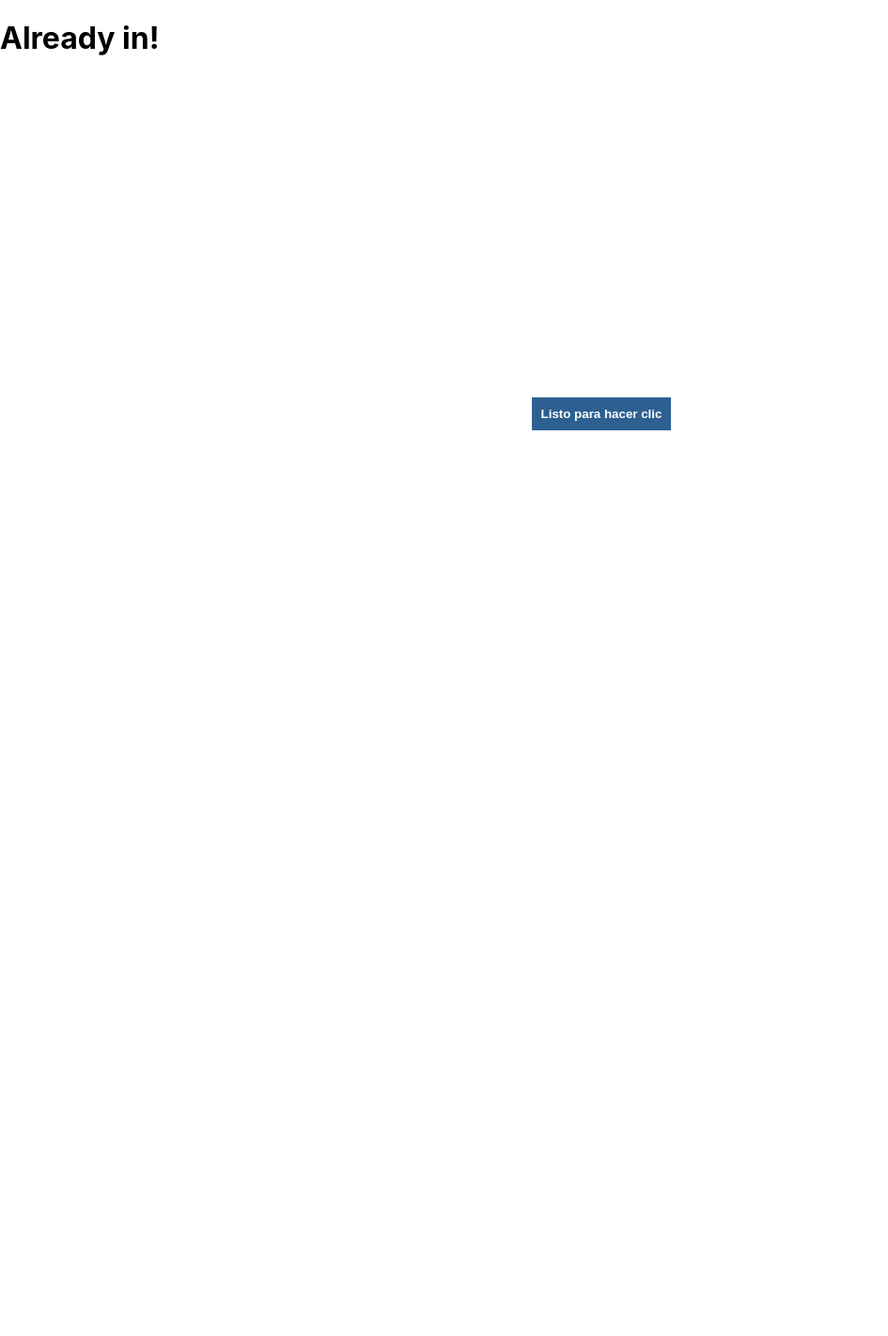
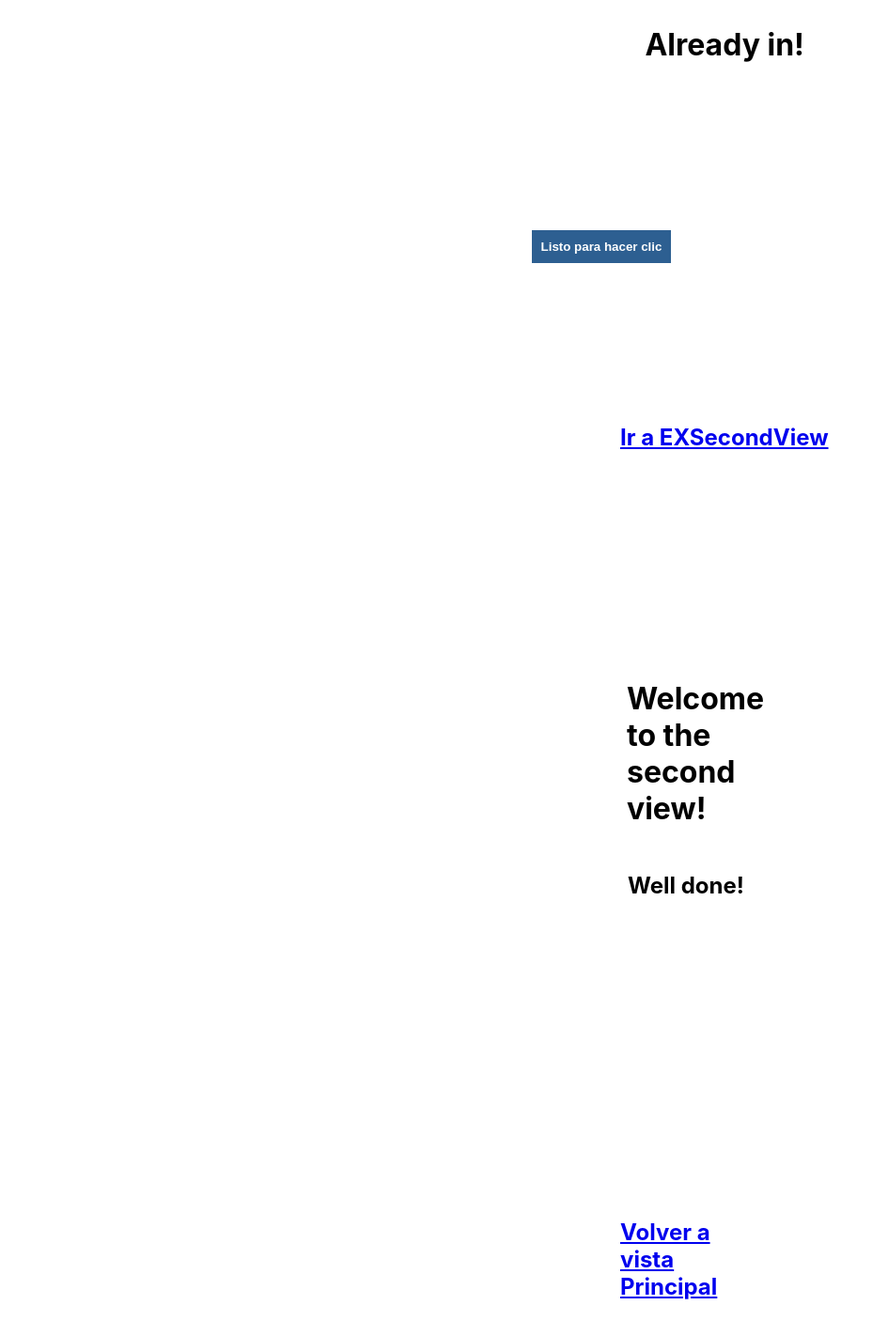
Before and after one commit to AMoret01/Ex2Ev, a React (Create React App) app: page /EXSecondView in a window 1280 px wide. Shown: the top 1422 px of the page at 94% size, without its empty margins (0-945 px from the left). Before the commit the page ends 800 px from the top, so only its background shows below. Built offline with nearby package versions, Linux system fonts and the light colour scheme.

Commit message:
Ejercicio 4 finalizado

```diff
--- a/package.json
+++ b/package.json
@@ -8,6 +8,7 @@
     "@testing-library/user-event": "^12.8.3",
     "react": "^17.0.2",
     "react-dom": "^17.0.2",
+    "react-router-dom": "^5.2.0",
     "react-scripts": "4.0.3",
     "web-vitals": "^1.1.1"
   },
--- a/src/App.css
+++ b/src/App.css
@@ -1,6 +1,12 @@
 .main-screen {
   min-height: 100vh;
+  min-width: 100vh;
   display: flex;
   flex-direction: column;
   justify-content: center;
 }
+
+h2 {
+  padding-bottom: 300px;
+  margin-left: 660px;
+}
--- a/src/App.js
+++ b/src/App.js
@@ -2,12 +2,45 @@ import {EXButton} from './EXButton/EXButton';
 import {JustDoIt} from './EXButton/EXButton';
 import './App.css';
 import Inside from './Inside';
+import {Switch, Route, Link} from 'react-router-dom';
+import EXSecondView from './EXSecondView'
+import { Fragment } from 'react';
 
-const App = () => (
-  <div className="main-screen">
-    <Inside TITULO = {'Already in!'}>Welcome to the IT world!</Inside>
-    <EXButton title="Listo para hacer clic"></EXButton>
-  </div>
-);
+//const message = ["Here button. I called you!"];
+
+// const callMe = (props) => {
+//   if (props === message)
+//   {
+//     function finalMessage(){
+//       const result = message.map((item,index) => <EXButton key={index} title = {item}></EXButton>)
+//       return result;
+//     }
+//     return finalMessage()
+//   }
+// };
+function App() {
+  return (
+    <Fragment>
+    <div className="main-screen">
+        <Inside TITULO = {'Already in!'}>Welcome to the IT world!</Inside>
+        <EXButton /*method={callMe(message)}*/ title={"Listo para hacer clic"}></EXButton>
+        <h2>
+          <Link to={'/EXSecondView'}>
+            Ir a EXSecondView
+          </Link>
+        </h2>
+    </div>
+    <div>
+      <Switch>
+          <Route path={'/Home'}>
+          </Route>
+          <Route path={'/EXSecondView'}>
+            <EXSecondView/>
+          </Route>
+        </Switch>
+    </div>
+    </Fragment>
+  )
+}
 JustDoIt();
 export default App;
--- a/src/EXButton/EXButton.js
+++ b/src/EXButton/EXButton.js
@@ -2,8 +2,7 @@ import './EXButton.css';
 
 export const EXButton = (props) => {
     return (
-        <button type={'submit'}>{props.title}</button>
-
+        <button /*onClick={props.method}*/ type={'submit'}>{props.title}</button>
     );
 }
 
--- a/src/EXSecondView/EXSecondView.js
+++ b/src/EXSecondView.js
@@ -1,6 +1,6 @@
 import * as React from 'react';
-
-import './EXSecondView.css'
+import './EXSecondView.css';
+import {Link} from 'react-router-dom';
 
 class EXSecondView extends React.Component{
 
@@ -9,6 +9,11 @@ class EXSecondView extends React.Component{
             <div className={'second-view-container'}>
                 <h1>Welcome to the second view!</h1>
                 <h2>Well done!</h2>
+                <h2>
+                    <Link to={'/Home'}>
+                        Volver a vista Principal
+                    </Link>
+                </h2>
             </div>
         )
     }
--- /dev/null
+++ b/src/Inside.css
@@ -0,0 +1,4 @@
+h1 {
+    padding: 0.2em;
+    margin-left: 680px;
+}
--- a/src/Inside.js
+++ b/src/Inside.js
@@ -1,5 +1,5 @@
 import * as React from 'react';
-
+import './Inside.css';
 class Inside extends React.Component {
     render() {
       return(
--- a/src/index.js
+++ b/src/index.js
@@ -3,10 +3,13 @@ import ReactDOM from 'react-dom';
 import './index.css';
 import App from './App';
 import reportWebVitals from './reportWebVitals';
+import { BrowserRouter } from 'react-router-dom';
 
 ReactDOM.render(
   <React.StrictMode>
-    <App />
+    <BrowserRouter>
+      <App />
+    </BrowserRouter>
   </React.StrictMode>,
   document.getElementById('root')
 );
```
Also changed, not shown: src/EXSecondView.css (renamed from src/EXSecondView/EXSecondView.css), 1 other file (tests, documents, lock files or other folders).
